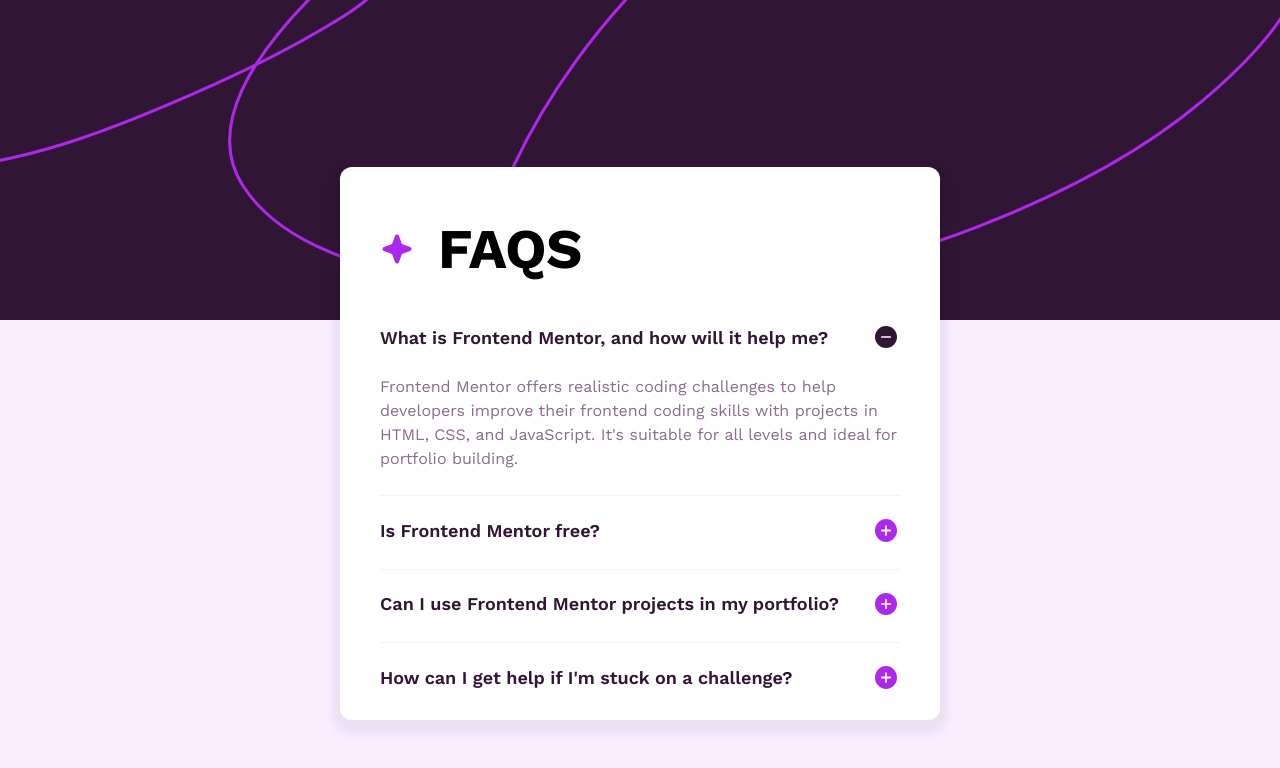
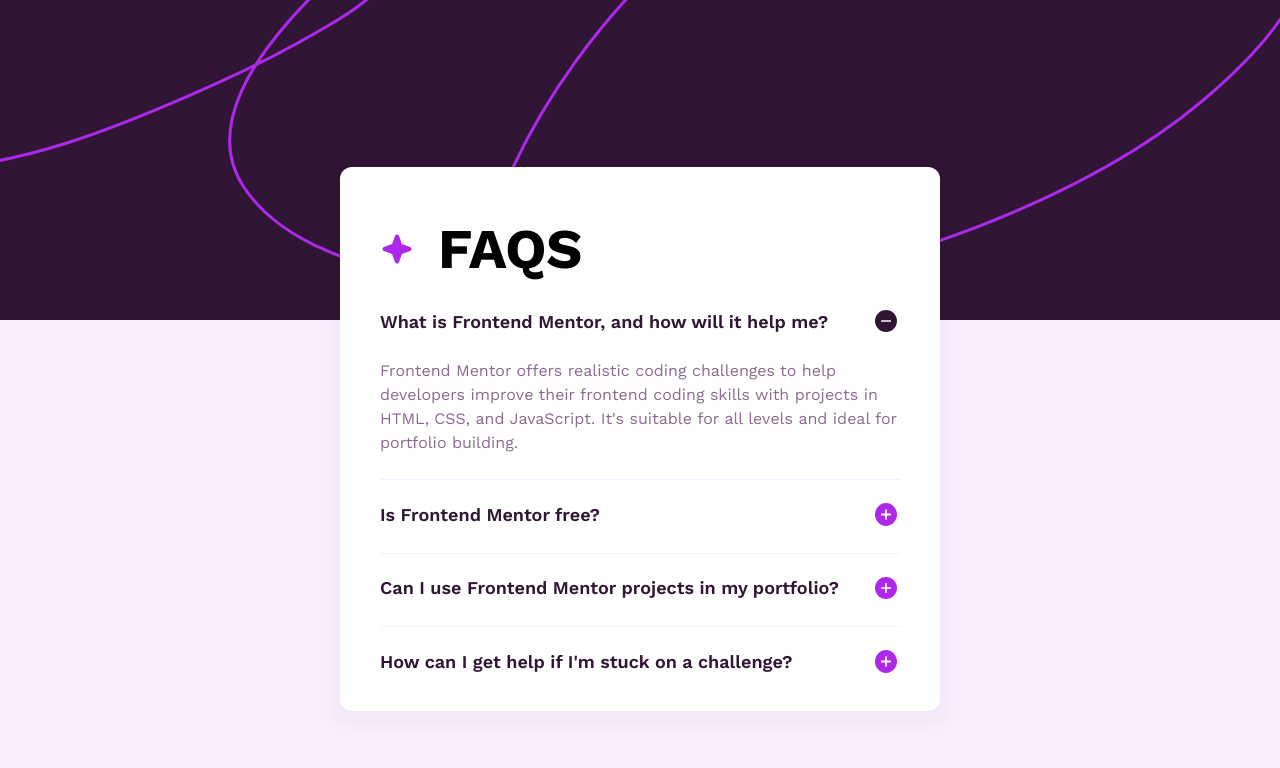
Before and after one commit to DevDiu071/faq-accordion, a React (Vite) app: page / in a window 1280 px wide. Shown: the top 768 px of the page. Built offline with nearby package versions, Linux system fonts and the light colour scheme; a web font is replaced by a local one.

Commit message:
fix margin of header

```diff
--- a/src/App.tsx
+++ b/src/App.tsx
@@ -17,8 +17,8 @@
 
   return (
     <div className="md:pt-[167px] pt-[142px]  md:bg-[url('/assets/images/background-pattern-desktop.svg')] bg-[url('/assets/images/background-pattern-mobile.svg')] bg-top bg-fixed md:h-[320px] h-[232px] ">
-      <div className="max-w-[600px] py-4 md:pt-[40px] md:pb-7 custom-shadow bg-white md:mx-auto mx-6 rounded-xl px-6 md:px-[40px]">
-        <header className="flex items-center gap-x-6 mb-[32px] ">
+      <div className="max-w-[600px] py-4 md:pt-[40px] md:pb-[35px] custom-shadow bg-white md:mx-auto mx-6 rounded-xl px-6 md:px-[40px]">
+        <header className="flex items-center gap-x-6 ">
           <img
             src="/assets/images/icon-star.svg"
             alt="star icon besides logo"
--- a/src/index.css
+++ b/src/index.css
@@ -10,7 +10,7 @@
 }
 
 .custom-shadow {
-  box-shadow: 0 7px 9px 8px rgba(0, 0, 0, 0.053);
+  box-shadow: 0 7px 9px 10px rgba(0, 0, 0, 0.023);
 }
 
 body {
```
